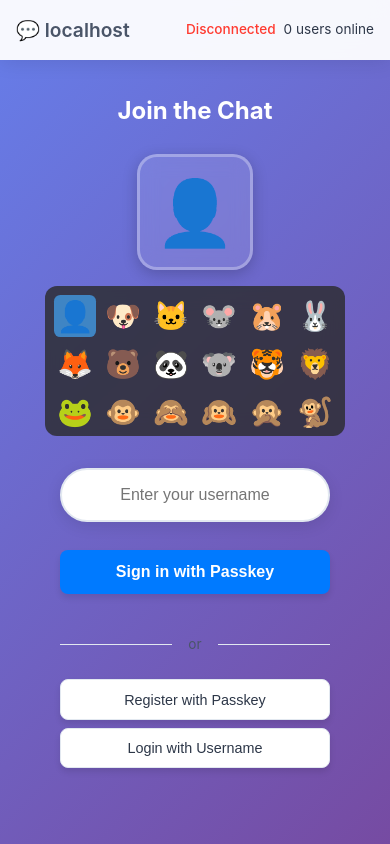
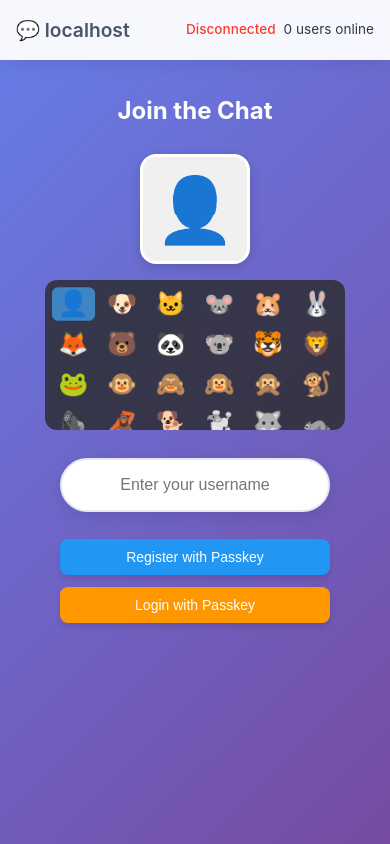
Before and after one commit to CodeFreezeAI/xcf-chat, a plain HTML site: page static/index.html in a window 390 px wide. Drawn offline with Linux system fonts and the light colour scheme; no server answers.

Commit message:
Windows Hello and Google Passkeys

```diff
--- a/static/chatv009.js
+++ b/static/chatv009.js
@@ -22,6 +22,18 @@ class ChatClient {
         this.reconnectTimeout = null; // Add reconnect timeout tracker
 
         this.initializeEventListeners();
+
+        // Emoji analysis cache to prevent duplicate API calls
+        this.emojiCache = new Map(); // Cache for completed analysis results
+        this.emojiAnalysisInProgress = new Set(); // Track ongoing analysis requests
+
+        // Transfer any existing global cache to instance cache
+        if (typeof globalEmojiCache !== 'undefined') {
+            for (const [emoji, colors] of globalEmojiCache) {
+                this.emojiCache.set(emoji, colors);
+            }
+            console.log(`🎨 Transferred ${globalEmojiCache.size} cached emoji analyses to ChatClient`);
+        }
     }
 
     initializeEventListeners() {
@@ -1061,14 +1073,14 @@ class ChatClient {
 
                 // Apply emoji styling to message emojis immediately
                 if (message.emoji) {
-                    // Apply fallback styling first, then load dynamic styling
+                    // Apply fallback styling first
                     const emojiElements = messageEl.querySelectorAll('.user-emoji');
                     emojiElements.forEach(emojiElement => {
                         if (emojiElement.textContent === message.emoji) {
                             this.applyFallbackEmojiStyling(emojiElement);
                         }
                     });
-                    this.loadEmojiStyling(message.emoji);
+                    // Note: We'll load styling for all unique emojis after the loop, not per message
                 }
             }
 
@@ -1291,11 +1303,25 @@ class ChatClient {
     }
 
     loadEmojiStyling(emoji) {
-        // Check if we have cached colors for this emoji
+        // Check in-memory cache first
+        if (this.emojiCache.has(emoji)) {
+            const colors = this.emojiCache.get(emoji);
+            this.applyEmojiStyling(emoji, colors.contrastColor, colors.textColor);
+            return;
+        }
+
+        // Check if analysis is already in progress
+        if (this.emojiAnalysisInProgress.has(emoji)) {
+            return; // Don't start duplicate requests
+        }
+
+        // Check localStorage cache
         const cachedColors = localStorage.getItem(`emojiColors_${emoji}`);
         if (cachedColors) {
             try {
                 const colors = JSON.parse(cachedColors);
+                // Store in memory cache for faster future access
+                this.emojiCache.set(emoji, colors);
                 this.applyEmojiStyling(emoji, colors.contrastColor, colors.textColor);
                 return;
             } catch (error) {
@@ -1303,7 +1329,7 @@ class ChatClient {
             }
         }
 
-        // If no cached colors, analyze them
+        // If no cached colors, analyze them (only if not already in progress)
         this.analyzeEmojiColors(emoji);
     }
 
@@ -1316,11 +1342,13 @@ class ChatClient {
                 uniqueEmojis.add(emoji);
 
                 // ALWAYS apply immediate fallback styling first
-                    this.applyFallbackEmojiStyling(emojiElement);
+                this.applyFallbackEmojiStyling(emojiElement);
             }
         });
 
         // Apply dynamic styling to each unique emoji (this will override fallback)
+        // The loadEmojiStyling method now has proper caching to prevent duplicate API calls
+        console.log(`🎨 Processing ${uniqueEmojis.size} unique emojis for styling`);
         uniqueEmojis.forEach(emoji => {
             this.loadEmojiStyling(emoji);
         });
@@ -1345,7 +1373,11 @@ class ChatClient {
     }
 
     async analyzeEmojiColors(emoji) {
+        // Mark as in progress to prevent duplicate requests
+        this.emojiAnalysisInProgress.add(emoji);
+
         try {
+            console.log(`🎨 Analyzing emoji colors for: ${emoji}`);
             const response = await fetch('/emoji/analyze', {
                 method: 'POST',
                 headers: { 'Content-Type': 'application/json' },
@@ -1355,20 +1387,35 @@ class ChatClient {
             if (response.ok) {
                 const result = await response.json();
                 if (result.success) {
+                    const colors = {
+                        contrastColor: result.contrastColor,
+                        textColor: result.textColor
+                    };
+
+                    // Store in both caches
+                    this.emojiCache.set(emoji, colors);
+                    localStorage.setItem(`emojiColors_${emoji}`, JSON.stringify(colors));
+
                     // Apply the contrasting background color to emoji elements
                     this.applyEmojiStyling(emoji, result.contrastColor, result.textColor);
 
-                    // Save colors to localStorage for this emoji
-                    localStorage.setItem(`emojiColors_${emoji}`, JSON.stringify({
-                        contrastColor: result.contrastColor,
-                        textColor: result.textColor
-                    }));
+                    console.log(`✅ Emoji analysis complete for: ${emoji}`);
                 }
+            } else {
+                throw new Error(`HTTP ${response.status}`);
             }
         } catch (error) {
             console.log('Emoji color analysis failed:', error);
-            // Fallback to default styling
-            this.applyEmojiStyling(emoji, '#f0f0f0', '#000000');
+            // Fallback to default styling and cache the fallback
+            const fallbackColors = {
+                contrastColor: '#f0f0f0',
+                textColor: '#000000'
+            };
+            this.emojiCache.set(emoji, fallbackColors);
+            this.applyEmojiStyling(emoji, fallbackColors.contrastColor, fallbackColors.textColor);
+        } finally {
+            // Remove from in-progress tracking
+            this.emojiAnalysisInProgress.delete(emoji);
         }
     }
 
@@ -1838,9 +1885,43 @@ function onMobileEmojiSequence() {
     }, 60);
 }
 
+// Global emoji analysis cache for standalone functions (before ChatClient is initialized)
+const globalEmojiCache = new Map();
+const globalEmojiAnalysisInProgress = new Set();
+
 // Standalone emoji color analysis for when chatClient isn't available
 async function analyzeEmojiColorsStandalone(emoji) {
+    // Check global in-memory cache first
+    if (globalEmojiCache.has(emoji)) {
+        const colors = globalEmojiCache.get(emoji);
+        applyEmojiStylingStandalone(emoji, colors.contrastColor, colors.textColor);
+        return;
+    }
+
+    // Check if analysis is already in progress
+    if (globalEmojiAnalysisInProgress.has(emoji)) {
+        return; // Don't start duplicate requests
+    }
+
+    // Check localStorage cache
+    const cachedColors = localStorage.getItem(`emojiColors_${emoji}`);
+    if (cachedColors) {
+        try {
+            const colors = JSON.parse(cachedColors);
+            // Store in global memory cache for faster future access
+            globalEmojiCache.set(emoji, colors);
+            applyEmojiStylingStandalone(emoji, colors.contrastColor, colors.textColor);
+            return;
+        } catch (error) {
+            console.log('Failed to parse cached emoji colors:', error);
+        }
+    }
+
+    // Mark as in progress to prevent duplicate requests
+    globalEmojiAnalysisInProgress.add(emoji);
+
     try {
+        console.log(`🎨 [Standalone] Analyzing emoji colors for: ${emoji}`);
         const response = await fetch('/emoji/analyze', {
             method: 'POST',
             headers: { 'Content-Type': 'application/json' },
@@ -1850,20 +1931,35 @@ async function analyzeEmojiColorsStandalone(emoji) {
         if (response.ok) {
             const result = await response.json();
             if (result.success) {
+                const colors = {
+                    contrastColor: result.contrastColor,
+                    textColor: result.textColor
+                };
+
+                // Store in both caches
+                globalEmojiCache.set(emoji, colors);
+                localStorage.setItem(`emojiColors_${emoji}`, JSON.stringify(colors));
+
                 // Apply the contrasting background color to emoji elements
                 applyEmojiStylingStandalone(emoji, result.contrastColor, result.textColor);
 
-                // Save colors to localStorage for this emoji
-                localStorage.setItem(`emojiColors_${emoji}`, JSON.stringify({
-                    contrastColor: result.contrastColor,
-                    textColor: result.textColor
-                }));
-            }
+                console.log(`✅ [Standalone] Emoji analysis complete for: ${emoji}`);
+            }
+        } else {
+            throw new Error(`HTTP ${response.status}`);
         }
     } catch (error) {
         console.log('Standalone emoji color analysis failed:', error);
-        // Fallback to default styling
-        applyEmojiStylingStandalone(emoji, '#f0f0f0', '#000000');
+        // Fallback to default styling and cache the fallback
+        const fallbackColors = {
+            contrastColor: '#f0f0f0',
+            textColor: '#000000'
+        };
+        globalEmojiCache.set(emoji, fallbackColors);
+        applyEmojiStylingStandalone(emoji, fallbackColors.contrastColor, fallbackColors.textColor);
+    } finally {
+        // Remove from in-progress tracking
+        globalEmojiAnalysisInProgress.delete(emoji);
     }
 }
 
@@ -2313,9 +2409,12 @@ async function loginWithWebAuthn() {
 
     // Get username from DOM
     const usernameElement = document.getElementById('nickname-input');
-    const username = usernameElement ? (usernameElement.value.trim() || null) : null;
-
-    console.log('🔵 Username:', username);
+    const username = usernameElement ? usernameElement.value.trim() : '';
+
+    // Use null for usernameless authentication if no username provided
+    const authUsername = username.length > 0 ? username : null;
+
+    console.log('🔵 Username:', authUsername === null ? 'usernameless' : authUsername);
 
     // Create browser API object
     const browserAPI = {
@@ -2325,7 +2424,7 @@ async function loginWithWebAuthn() {
         credentialsAPI: navigator.credentials
     };
 
-    const result = await webAuthnClient.authenticate(username, {
+    const result = await webAuthnClient.authenticate(authUsername, {
         onStatus: (message, type) => {
             console.log('🔵 Status:', message, type);
             showLoginStatus(message, type);
@@ -2336,68 +2435,23 @@ async function loginWithWebAuthn() {
             let displayError = error;
             if (error.includes('disabled') || error.includes('locked') || error === 'Account Lockout') {
                 displayError = 'Account Lockout';
+            } else if (authUsername === null) {
+                // Enhanced error messages for usernameless authentication
+                if (error.includes('No credentials available')) {
+                    displayError = 'No Passkeys Found\nPlease register a passkey first\nor enter a username to login';
+                } else if (error.includes('NotAllowedError') || error.includes('cancelled')) {
+                    displayError = 'Authentication Cancelled\nPlease try again or enter a username\nif this issue persists';
+                }
             }
             showLoginStatus(`❌ ${displayError}`, 'error');
         },
         onSuccess: (data) => {
             console.log('🟢 Success!', data);
-            showLoginStatus('✅ Login Success', 'success');
-            // Update username if provided by server
-            if (data.username) {
-                const usernameElement = document.getElementById('nickname-input');
-                if (usernameElement) {
-                    usernameElement.value = data.username;
-                }
-            }
-            // Join the chat after successful authentication
-            setTimeout(() => {
-                if (typeof joinChat === 'function') {
-                    joinChat();
-                }
-            }, 1000);
-        }
-    }, browserAPI);
-
-    console.log('🔵 Login result:', result);
-    return result;
-}
-
-// Usernameless passkey sign-in function
-async function signInWithPasskey() {
-    console.log('🔑 Starting usernameless passkey sign-in...');
-
-    // Create browser API object
-    const browserAPI = {
-        fetch: window.fetch,
-        atob: window.atob,
-        btoa: window.btoa,
-        credentialsAPI: navigator.credentials
-    };
-
-    const result = await webAuthnClient.authenticate(null, {
-        onStatus: (message, type) => {
-            console.log('🔑 Status:', message, type);
-            showLoginStatus(message, type);
-        },
-        onError: (error) => {
-            console.log('🔴 Error:', error);
-            // Handle specific error cases for account lockout
-            let displayError = error;
-            if (error.includes('disabled') || error.includes('locked') || error === 'Account Lockout') {
-                displayError = 'Account Lockout';
-            } else if (error.includes('No credentials available')) {
-                displayError = 'No Passkeys Found\nPlease register a passkey first\nor use "Login with Username"';
-            } else if (error.includes('NotAllowedError') || error.includes('cancelled')) {
-                displayError = 'Authentication Cancelled\nPlease try again or contact support\nif this issue persists';
-            }
-            showLoginStatus(`❌ ${displayError}`, 'error');
-        },
-        onSuccess: (data) => {
-            console.log('🟢 Usernameless sign-in success!', data);
-            showLoginStatus('✅ Passkey Authentication Success', 'success');
-
-            // Update username field with the discovered username
-            if (data.username) {
+            const successMessage = authUsername === null ? '✅ Passkey Authentication Success' : '✅ Login Success';
+            showLoginStatus(successMessage, 'success');
+
+            // Update username field with the discovered username if it was usernameless auth
+            if (authUsername === null && data.username) {
                 const usernameElement = document.getElementById('nickname-input');
                 if (usernameElement) {
                     usernameElement.value = data.username;
@@ -2436,9 +2490,11 @@ async function signInWithPasskey() {
         }
     }, browserAPI);
 
-    console.log('🔑 Usernameless sign-in result:', result);
+    console.log('🔵 Login result:', result);
     return result;
 }
+
+
 
 // Test function to verify status display is working
 function testStatusDisplay() {
--- a/static/index.html
+++ b/static/index.html
@@ -116,16 +116,9 @@
                     <div class="login-input-container" id="login-input-container">
                         <input type="text" id="nickname-input" placeholder="Enter your username" maxlength="20" autocomplete="username" data-form-type="other" data-lpignore="true" data-1p-ignore="true">
                         <div class="auth-options" id="login-buttons-anchor">
-                            <!-- Discoverable credential login (no username required) -->
-                            <button id="webauthn-signin-btn" onclick="signInWithPasskey()" class="primary-auth-btn">Sign in with Passkey</button>
-                            <div class="auth-divider">
-                                <span>or</span>
-                            </div>
-                            <!-- Username-based authentication -->
-                            <div class="username-auth-section">
-                                <button id="webauthn-register-btn" onclick="registerWebAuthn()">Register with Passkey</button>
-                                <button id="webauthn-login-btn" onclick="loginWithWebAuthn()">Login with Username</button>
-                            </div>
+                            <!-- WebAuthn buttons support Windows Hello, Touch ID, Face ID, and security keys -->
+                            <button id="webauthn-register-btn" onclick="registerWebAuthn()">Register with Passkey</button>
+                            <button id="webauthn-login-btn" onclick="loginWithWebAuthn()">Login with Passkey</button>
                             <div id="login-status" class="status-message mobile-error-space"></div>
                         </div>
                     </div>
--- a/static/stylev009.css
+++ b/static/stylev009.css
@@ -215,7 +215,7 @@ body {
 
 .login-form h2 {
     color: white;
-    font-size: 2rem;
+    font-size: 1.5rem;
     margin-bottom: 0.5rem;
 }
 
@@ -241,40 +241,44 @@ body {
 }
 
 .selected-emoji {
-    font-size: 4rem;
-    width: 80px;
-    height: 80px;
-    margin-bottom: 1rem;
+    font-size: 3rem;
+    width: 64px;
+    height: 64px;
+    margin-bottom: 0.75rem;
     flex-shrink: 0;
     transition: all 0.3s ease;
     display: flex;
     align-items: center;
     justify-content: center;
-    border-radius: 20px;
-    border: 3px solid rgba(255, 255, 255, 0.3);
-    box-shadow: 0 4px 15px rgba(0, 0, 0, 0.2);
+    border-radius: 16px;
+    border: 2px solid rgba(255, 255, 255, 0.3);
+    box-shadow: 0 3px 12px rgba(0, 0, 0, 0.15);
 }
 
 .emoji-scroll-container {
-    height: 150px;
+    height: 120px;
     width: 100%;
-    max-width: 300px;
+    max-width: 280px;
     flex-shrink: 0;
 }
 
 .emoji-picker {
     flex-shrink: 0;
     width: 90%;
+    max-width: 280px;
+    display: flex;
+    flex-direction: column;
+    align-items: center;
+}
+
+.auth-options {
+    display: flex;
+    flex-direction: column;
+    gap: 15px;
+    margin-top: 20px;
+    margin-bottom: 0;
+    width: 100%;
     max-width: 300px;
-    display: flex;
-    flex-direction: column;
-    align-items: center;
-}
-
-.auth-options {
-    flex-direction: column;
-    gap: 0.75rem;
-    margin-top: 1rem;
 }
 
 .auth-options button {
@@ -303,31 +307,30 @@ body {
     box-shadow: 0 2px 4px rgba(0, 0, 0, 0.15);
 }
 
-#webauthn-register-btn {
-    background-color: #2196F3;
-}
-
-#webauthn-register-btn:hover {
-    background-color: #1976D2;
-}
-
-#webauthn-login-btn {
-    background-color: #FF9800;
-}
-
-#webauthn-login-btn:hover {
-    background-color: #F57C00;
-}
-
-/* Prevent auth buttons from being grayed out when disabled */
 .auth-options button:disabled {
     opacity: 0.5;
     cursor: not-allowed;
     background: var(--gray-color);
 }
 
+#webauthn-register-btn {
+    background-color: #2196F3;
+}
+
+#webauthn-register-btn:hover {
+    background-color: #1976D2;
+}
+
 #webauthn-register-btn:disabled {
     background: var(--gray-color);
+}
+
+#webauthn-login-btn {
+    background-color: #FF9800;
+}
+
+#webauthn-login-btn:hover {
+    background-color: #F57C00;
 }
 
 #webauthn-login-btn:disabled {
@@ -922,10 +925,6 @@ body {
     .auth-options {
         gap: 12px;
         margin-top: 15px;
-        margin-bottom: 2rem;
-        flex-shrink: 0;
-        display: flex;
-        flex-direction: column;
     }
 
     /* MOBILE CHAT SCREEN - COMPLETE REDESIGN */
@@ -1422,25 +1421,25 @@ body {
     flex-direction: column;
     align-items: center;
     width: 100%;
-    max-width: 400px;
-    margin: 0 auto 1rem auto;
+    max-width: 320px;
+    margin: 0 auto 0.75rem auto;
 }
 
 .selected-emoji {
-    font-size: 8rem;
-    width: 128px;
-    height: 128px;
+    font-size: 6rem;
+    width: 96px;
+    height: 96px;
     display: flex;
     align-items: center;
     justify-content: center;
-    margin-bottom: 2rem;
+    margin-bottom: 1.25rem;
     cursor: pointer;
     transition: transform 0.3s ease;
     background: rgba(255, 255, 255, 0.1);
-    border-radius: 20px;
+    border-radius: 16px;
     backdrop-filter: blur(10px);
     -webkit-backdrop-filter: blur(10px);
-    padding: 15px;
+    padding: 12px;
     box-sizing: content-box;
 }
 
@@ -1450,11 +1449,11 @@ body {
 
 .emoji-scroll-container {
     width: 100%;
-    max-width: 400px;
-    height: 240px;
+    max-width: 320px;
+    height: 180px;
     background: rgba(42, 42, 42, 0.8);
     border-radius: 12px;
-    padding: 10px;
+    padding: 8px;
     overflow-y: auto;
     overflow-x: hidden;
     scrollbar-width: thin;
@@ -1489,9 +1488,9 @@ body {
 }
 
 .emoji-option {
-    font-size: 1.8rem;
+    font-size: 1.5rem;
     width: 100%;
-    height: 40px;
+    height: 32px;
     display: flex;
     align-items: center;
     justify-content: center;
@@ -1514,53 +1513,29 @@ body {
 }
 
 /* AUTH OPTIONS */
-.auth-options {
-    display: flex;
-    flex-direction: column;
-    gap: 0.75rem;
-    margin-top: 1rem;
-}
-
-.auth-options button {
-    padding: 12px 20px;
-    border: none;
-    border-radius: 8px;
-    color: white;
-    cursor: pointer;
-    font-size: 16px;
-    font-weight: 500;
-    transition: all 0.15s ease;
-    width: 100%;
-    text-align: center;
-    box-shadow: 0 4px 6px rgba(0, 0, 0, 0.1);
-    touch-action: manipulation;
-    -webkit-tap-highlight-color: transparent;
-}
-
-.auth-options button:hover {
-    transform: translateY(-2px);
-    box-shadow: 0 6px 8px rgba(0, 0, 0, 0.15);
-}
-
-.auth-options button:active {
-    transform: translateY(1px);
-    box-shadow: 0 2px 4px rgba(0, 0, 0, 0.15);
-}
-
-#webauthn-register-btn {
-    background-color: #2196F3;
-}
-
-#webauthn-register-btn:hover {
-    background-color: #1976D2;
-}
-
-#webauthn-login-btn {
-    background-color: #FF9800;
-}
-
-#webauthn-login-btn:hover {
-    background-color: #F57C00;
+    .auth-options {
+        flex-direction: column;
+        gap: 12px;
+        margin-top: 15px;
+    }
+
+    .auth-options button {
+        padding: 10px 16px;
+        font-size: 14px;
+    }
+
+.auth-options button:disabled {
+    opacity: 0.5;
+    cursor: not-allowed;
+    background: var(--gray-color);
+}
+
+#webauthn-register-btn:disabled {
+    background: var(--gray-color);
+}
+
+#webauthn-login-btn:disabled {
+    background: var(--gray-color);
 }
 
 /* Status Message Styles */
@@ -2300,25 +2275,25 @@ html {
     flex-direction: column;
     align-items: center;
     width: 100%;
-    max-width: 400px;
-    margin: 0 auto 1rem auto;
+    max-width: 320px;
+    margin: 0 auto 0.75rem auto;
 }
 
 .modal .selected-emoji {
-    font-size: 4rem;
-    width: 80px;
-    height: 80px;
+    font-size: 3rem;
+    width: 64px;
+    height: 64px;
     display: flex;
     align-items: center;
     justify-content: center;
-    margin-bottom: 1rem;
+    margin-bottom: 0.75rem;
     cursor: pointer;
     transition: transform 0.3s ease;
     background: rgba(255, 255, 255, 0.1);
-    border-radius: 20px;
+    border-radius: 16px;
     backdrop-filter: blur(10px);
     -webkit-backdrop-filter: blur(10px);
-    padding: 15px;
+    padding: 12px;
     box-sizing: content-box;
 }
 
@@ -2328,11 +2303,11 @@ html {
 
 .modal .emoji-scroll-container {
     width: 100%;
-    max-width: 400px;
-    height: 240px;
+    max-width: 320px;
+    height: 180px;
     background: rgba(42, 42, 42, 0.8);
     border-radius: 12px;
-    padding: 10px;
+    padding: 8px;
     overflow-y: auto;
     overflow-x: hidden;
     scrollbar-width: thin;
@@ -2367,9 +2342,9 @@ html {
 }
 
 .modal .emoji-option {
-    font-size: 1.8rem;
+    font-size: 1.5rem;
     width: 100%;
-    height: 40px;
+    height: 32px;
     display: flex;
     align-items: center;
     justify-content: center;
@@ -2418,67 +2393,3 @@ html {
         height: 35px;
     }
 }
-
-/* Primary authentication button for usernameless login */
-.primary-auth-btn {
-    background: var(--accent-color) !important;
-    color: white !important;
-    font-size: 1rem !important;
-    font-weight: 600 !important;
-    padding: 0.8rem 1rem !important;
-    border-radius: 8px !important;
-    border: none !important;
-    cursor: pointer !important;
-    transition: all 0.3s ease !important;
-    width: 100% !important;
-    margin-bottom: 1rem !important;
-}
-
-.primary-auth-btn:hover {
-    background: var(--accent-color-hover) !important;
-    transform: translateY(-1px) !important;
-    box-shadow: 0 4px 12px rgba(0, 123, 255, 0.3) !important;
-}
-
-/* Auth divider */
-.auth-divider {
-    display: flex;
-    align-items: center;
-    margin: 0.75rem 0 !important;
-    text-align: center;
-}
-
-.auth-divider::before,
-.auth-divider::after {
-    content: '';
-    flex: 1;
-    height: 1px;
-    background: var(--border-color);
-}
-
-.auth-divider span {
-    padding: 0 1rem;
-    color: var(--text-secondary);
-    font-size: 0.85rem !important;
-}
-
-/* Username-based auth section */
-.username-auth-section {
-    display: flex;
-    flex-direction: column;
-    gap: 0.5rem !important;
-}
-
-.username-auth-section button {
-    background: var(--bg-secondary) !important;
-    color: var(--text-primary) !important;
-    border: 1px solid var(--border-color) !important;
-    font-size: 0.9rem !important;
-    padding: 0.7rem 0.8rem !important;
-}
-
-.username-auth-section button:hover {
-    background: var(--bg-primary) !important;
-    border-color: var(--accent-color) !important;
-    color: var(--accent-color) !important;
-}
```
Also changed, not shown: 2 other files.
